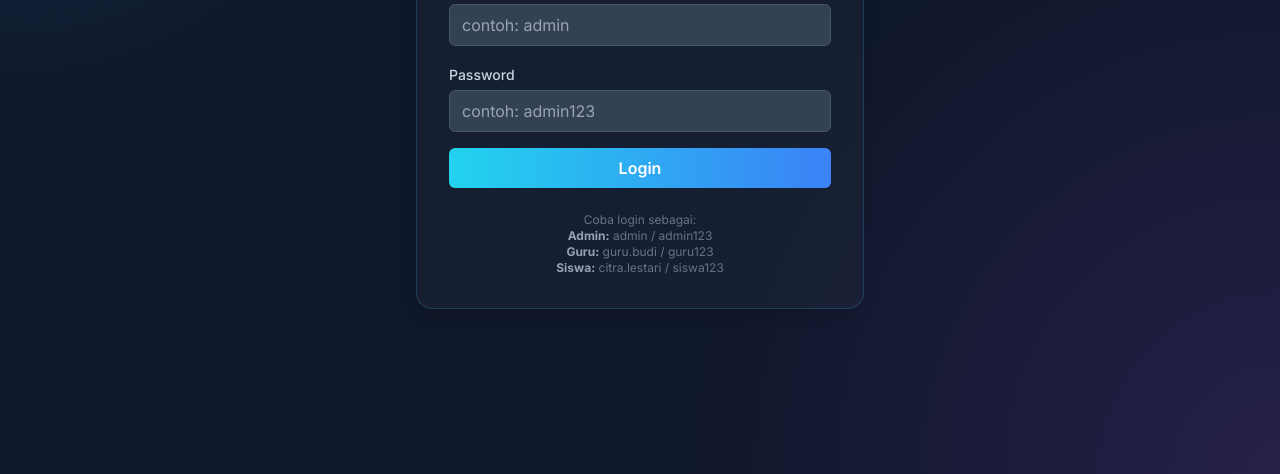
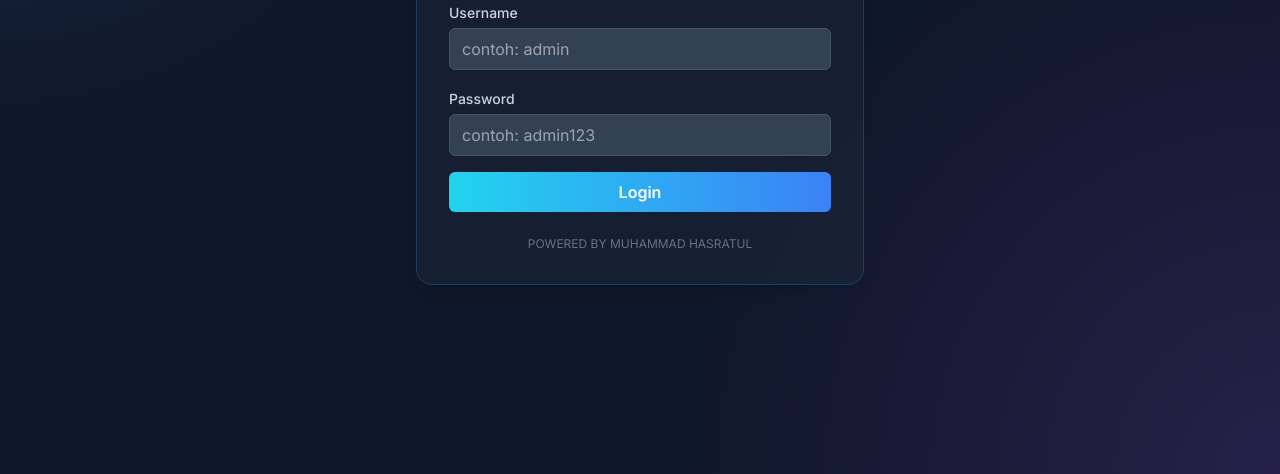
Before and after one commit to yayan91/smart-presensi, a plain HTML site: page index.html in a window 1280 px wide. Both pictures are taken after a click on the button "Mulai". Shown: the part 326-800 px from the top of the page. Drawn offline with nearby package versions, Linux system fonts and the light colour scheme.

Commit message:
Update index.html

```diff
--- a/index.html
+++ b/index.html
@@ -133,10 +133,7 @@
                 </div>
             </form>
              <div class="text-xs text-slate-500 text-center">
-                <p>Coba login sebagai:</p>
-                <p><b class="text-slate-400">Admin:</b> admin / admin123</p>
-                <p><b class="text-slate-400">Guru:</b> guru.budi / guru123</p>
-                <p><b class="text-slate-400">Siswa:</b> citra.lestari / siswa123</p>
+                <p>POWERED BY MUHAMMAD HASRATUL</p>
             </div>
         </div>
     </div>
```
